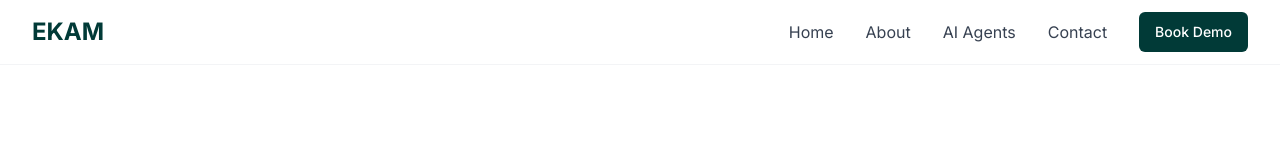
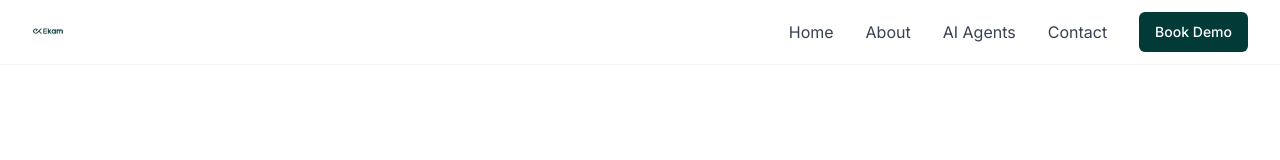
Before and after one commit to harshpant-cmy/ekamapps2, a React (Vite) app: page / in a window 1280 px wide. Shown: the top 160 px of the page. Built offline with nearby package versions, Linux system fonts and the light colour scheme.

Commit message:
Refactor: Replace "EKAM" with logo
Replaced all instances of the text "EKAM" with the provided logo image for better visual representation.

```diff
--- a/src/components/Footer.tsx
+++ b/src/components/Footer.tsx
@@ -8,7 +8,11 @@ const Footer = () => {
         <div className="grid grid-cols-1 md:grid-cols-4 gap-8">
           {/* Company Info */}
           <div className="space-y-4">
-            <div className="text-2xl font-bold">EKAM</div>
+            <img
+              src="/lovable-uploads/dfb03ea5-aa2e-4225-b2ee-5646200da187.png"
+              alt="Ekam Logo"
+              className="h-8 w-auto brightness-0 invert"
+            />
             <p className="text-ekam-secondary/80 text-sm">
               Transform Your Business With AI-Powered Automation
             </p>
--- a/src/components/Header.tsx
+++ b/src/components/Header.tsx
@@ -14,9 +14,11 @@ const Header = () => {
         <div className="flex justify-between items-center h-16">
           {/* Logo */}
           <div className="flex items-center">
-            <div className="text-2xl font-bold text-ekam-primary">
-              EKAM
-            </div>
+            <img
+              src="/lovable-uploads/dfb03ea5-aa2e-4225-b2ee-5646200da187.png"
+              alt="Ekam Logo"
+              className="h-8 w-auto"
+            />
           </div>
 
           {/* Desktop Navigation */}
```
Also changed, not shown: public/lovable-uploads/dfb03ea5-aa2e-4225-b2ee-5646200da187.png (added).
